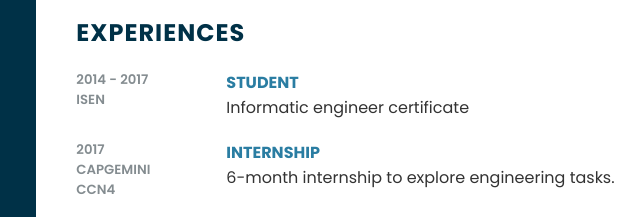
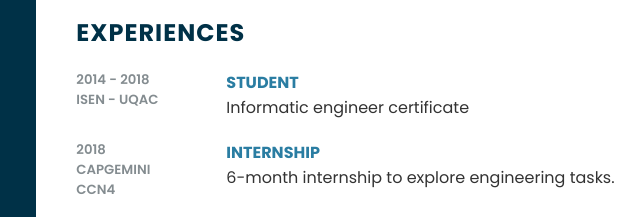
Before and after one commit to mousquet/cvkevin, a plain HTML site: page index.html in a window 1280 px wide. Shown: the part 270-487 px from the top of the page, 437-1077 px from the left. Drawn offline with Linux system fonts and the light colour scheme.

Commit message:
ajout date

```diff
--- a/index.html
+++ b/index.html
@@ -166,8 +166,8 @@
           <h2 class="title2">Experiences</h2>
           <div class="box">
             <div class="year_company">
-              <h5>2014 - 2017</h5>
-              <h5>ISEN</h5>
+              <h5>2014 - 2018</h5>
+              <h5>ISEN - UQAC</h5>
             </div>
             <div class="text">
               <h4>Student</h4>
@@ -176,7 +176,7 @@
           </div>
           <div class="box">
             <div class="year_company">
-              <h5>2017</h5>
+              <h5>2018</h5>
               <h5>CAPGEMINI</h5>
               <h5>CCN4</h5>
             </div>
```
